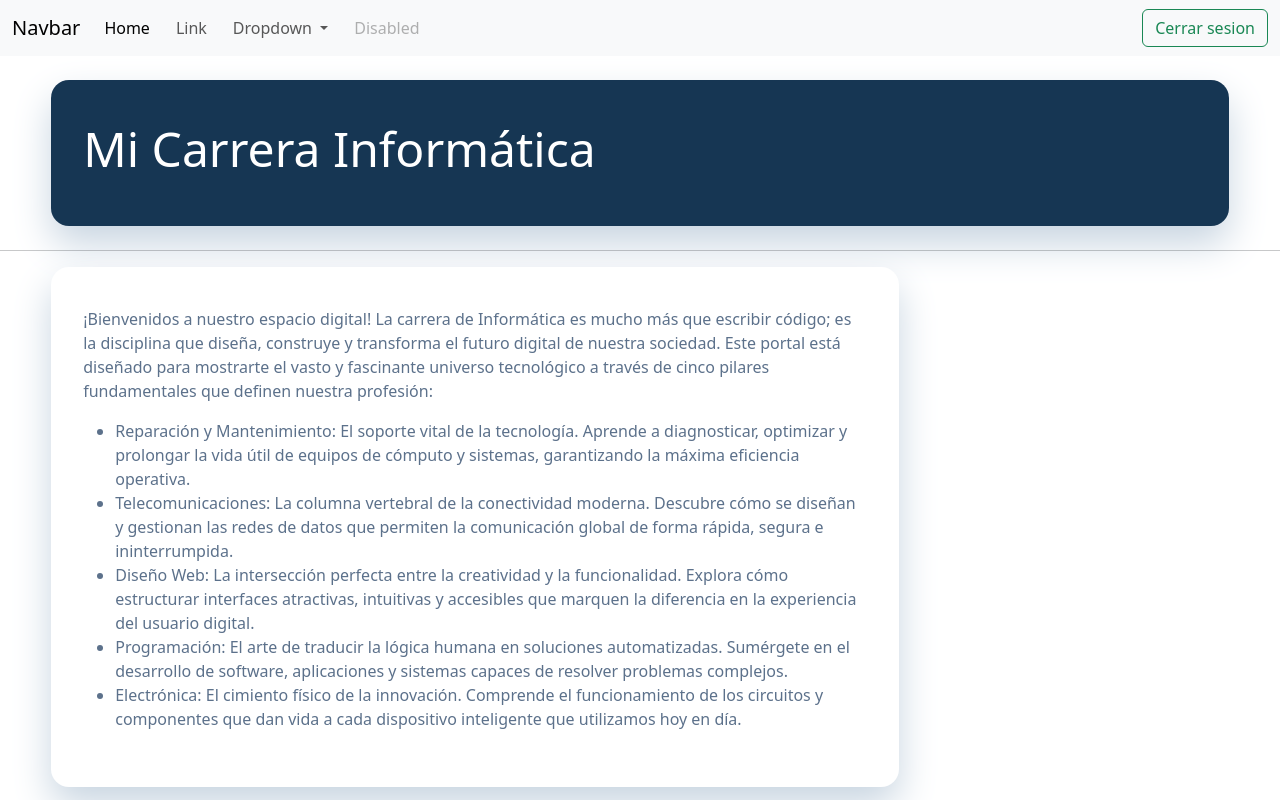
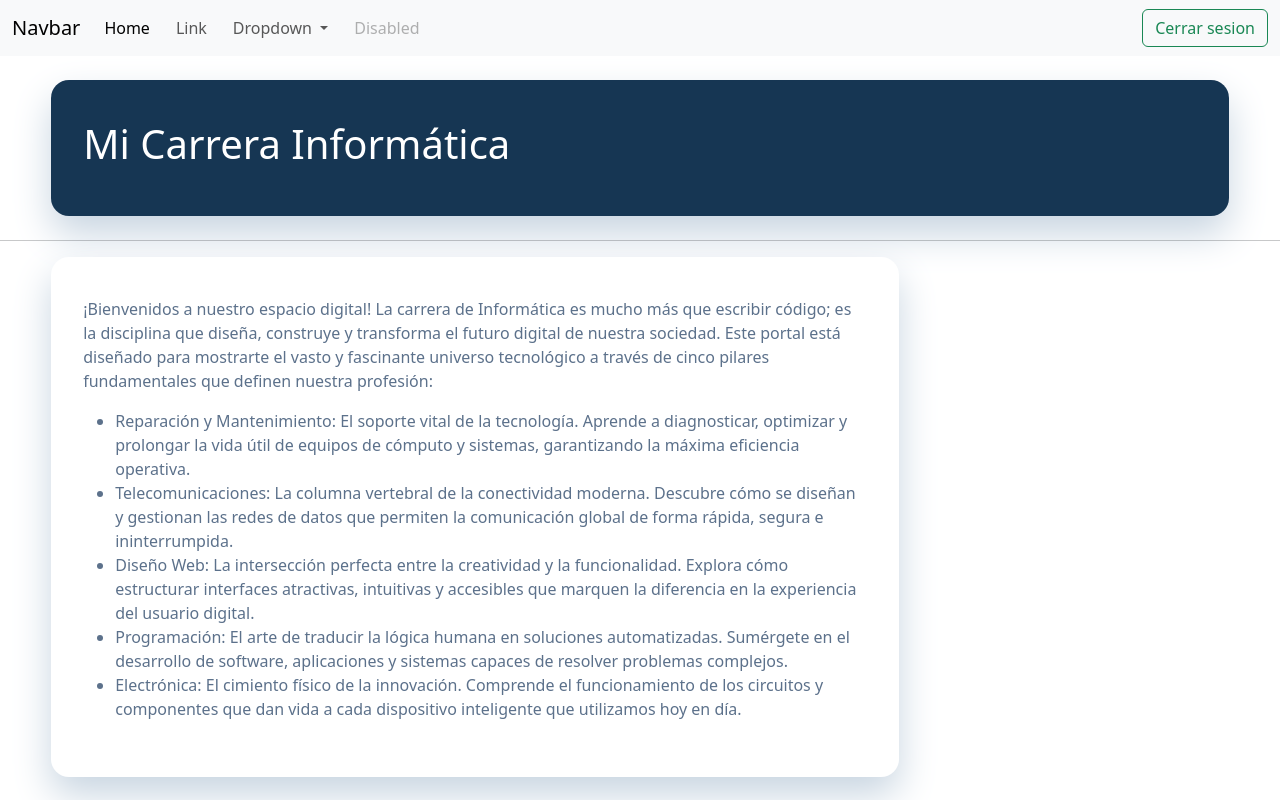
Before and after one commit to diegonavast-cell/SpaceX, a plain HTML site: page MiCarrera.html in a window 1280 px wide. Shown: the top 800 px of the page. Drawn offline with nearby package versions, Linux system fonts and the light colour scheme.

Commit message:
organizado

```diff
--- a/MiCarrera.css
+++ b/MiCarrera.css
@@ -29,9 +29,14 @@ body {
     width: 72%;
 }
 
-.caja2 h1 {
+h1{
+     color: #ffffff;
+    font-size: 10px;
+}
+
+.caja2{
     color: #ffffff;
-    font-size: 3rem;
+    font-size: 10px;
 }
 
 .caja3 {
```
